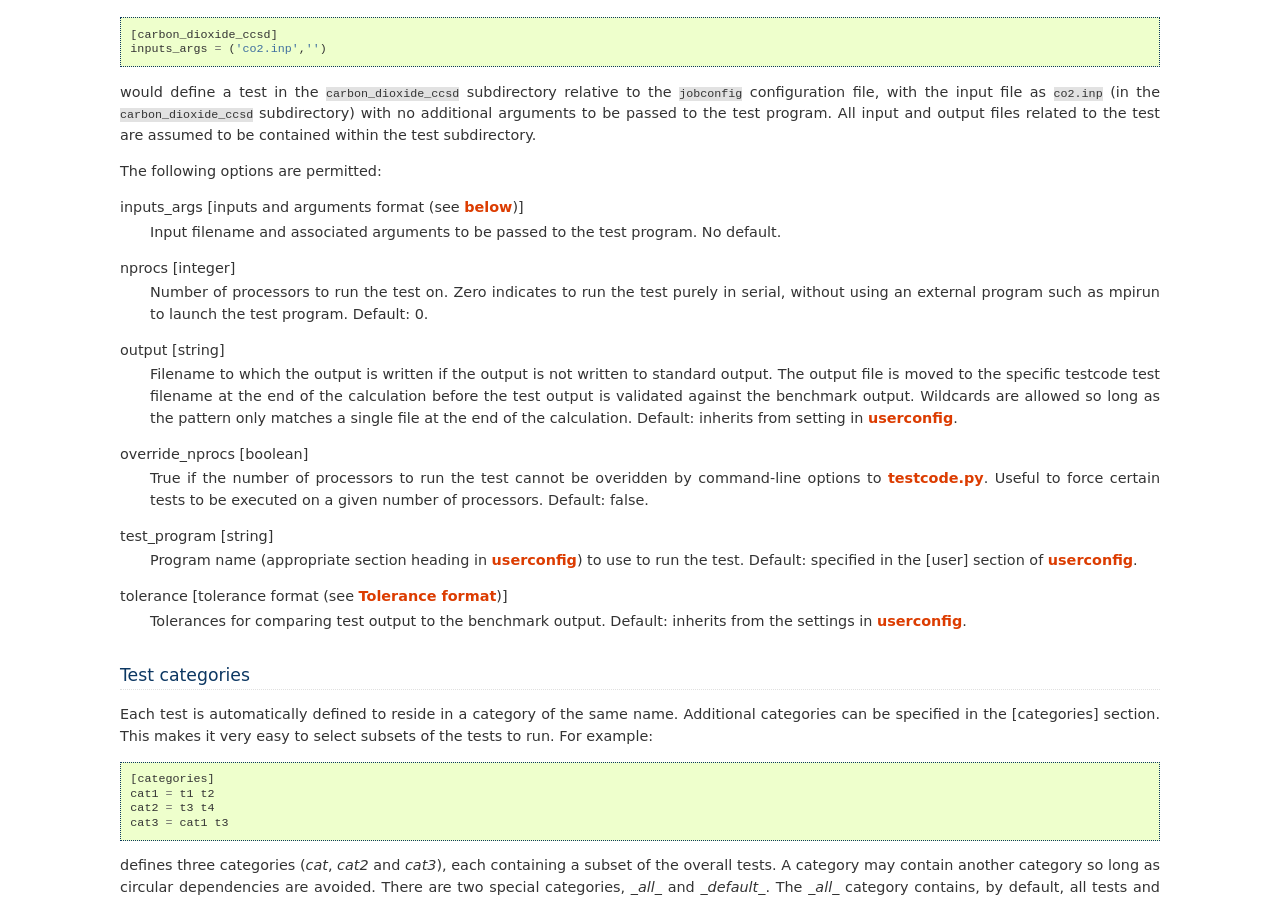
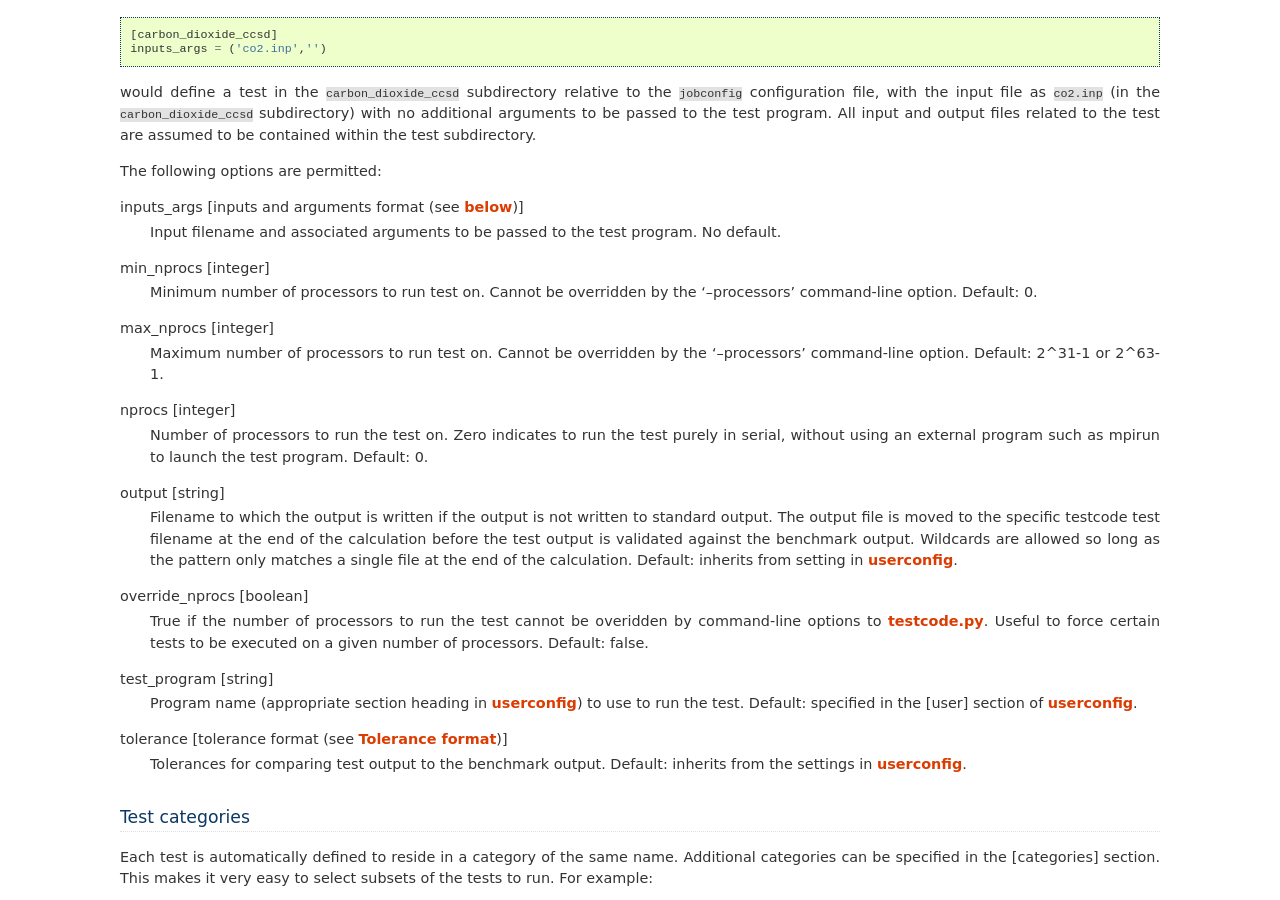
Before and after one commit to jsspencer/testcode, a Sphinx documentation site: the page built from docs/jobconfig.rst, in a window 1280 px wide and 900 px high, scrolled down 312 px. Built offline with Sphinx 7.4.7, drawn with Linux system fonts in a browser that asks for light colours.

Commit message:
Implement max_nprocs and min_nprocs members for Test class.

```diff
--- a/docs/jobconfig.rst
+++ b/docs/jobconfig.rst
@@ -27,6 +27,12 @@ The following options are permitted:
 inputs_args [inputs and arguments format (see :ref:`below <inputs>`)]
     Input filename and associated arguments to be passed to the test program.
     No default.
+min_nprocs [integer]
+    Minimum number of processors to run test on.  Cannot be overridden by the
+    '--processors' command-line option.  Default: 0.
+max_nprocs [integer]
+    Maximum number of processors to run test on.  Cannot be overridden by the
+    '--processors' command-line option.  Default: 2^31-1 or 2^63-1.
 nprocs [integer]
     Number of processors to run the test on.  Zero indicates to run the test
     purely in serial, without using an external program such as mpirun to
--- a/docs/userconfig.rst
+++ b/docs/userconfig.rst
@@ -137,6 +137,8 @@ for all tests of this type:
 
 * inputs_args (no default)
 * nprocs (default: 0)
+* min_nprocs (default: 0)
+* max_nprocs (default: 2^31-1 or 2^63-1)
 * output (no default)
 
 See :ref:`jobconfig` for more details.
```
Also changed, not shown: 2 other files.
